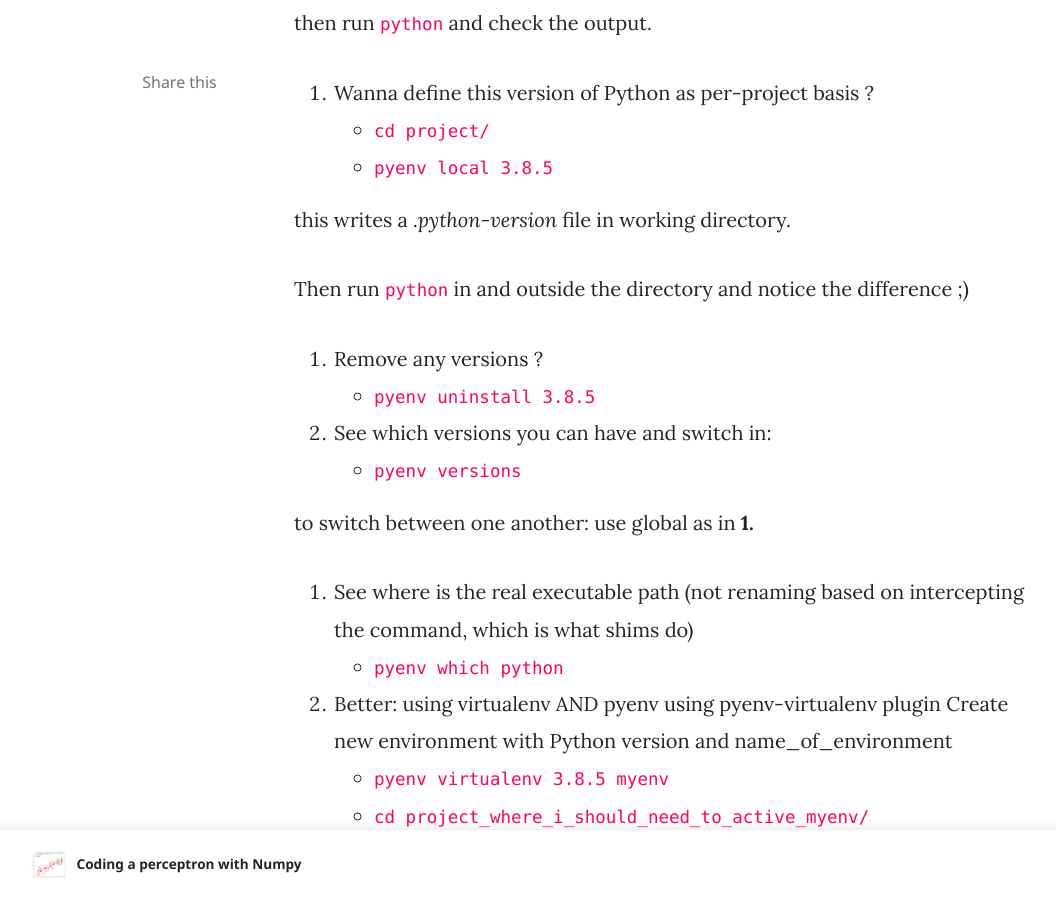
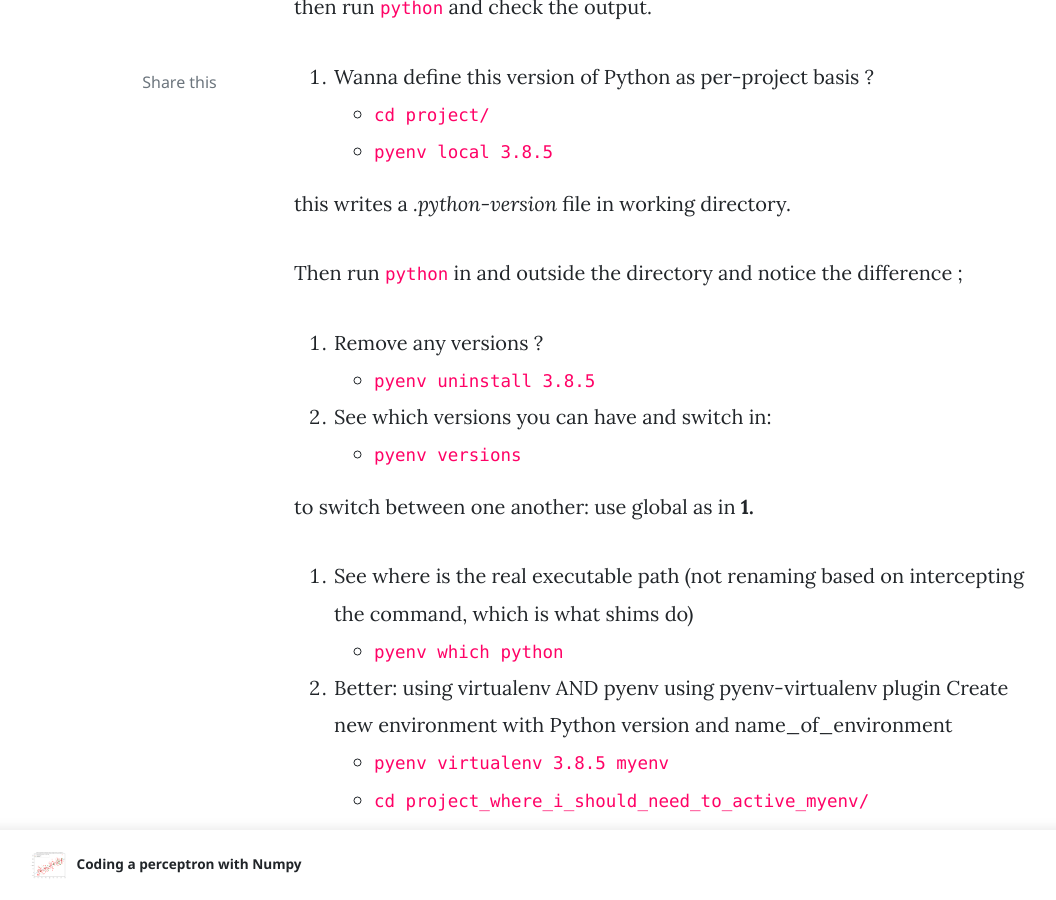
Before and after one commit to Luc-Bertin/PythonBlog, a Jekyll site: the page built from _posts/2020-08-14-Install-Python.md, in a window 1280 px wide and 900 px high, scrolled down 4423 px. Shown: the whole window, without its empty margins (76-1132 px from the left). Built offline with Jekyll 4.4.1, drawn with Linux system fonts in a browser that asks for light colours; nearby versions of some CDN libraries; comment, search, counter and statistics services are not loaded.

Commit message:
typo corrections Install python post

````diff
--- a/_posts/2020-08-14-Install-Python.md
+++ b/_posts/2020-08-14-Install-Python.md
@@ -60,7 +60,7 @@
 
  Install a version of Python using pyenv
 
- ```pyenv install 3.8.5```
+ - ```pyenv install 3.8.5```
 
  To have pyenv effects available at each shell instantiation you need to modify the bashrc or zshrc file:
 
@@ -79,22 +79,22 @@
  - ```pyenv global 3.8.5```
 
  then run ```python``` and check the output.
-2. Wanna define this version of Python as per-project basis ?
+ 2. Wanna define this version of Python as per-project basis ?
  - ```cd project/```
  - ```pyenv local 3.8.5```
 
  this writes a *.python-version* file in working directory.
 
- Then run ```python``` in and outside the directory and notice the difference ;)
-3. Remove any versions ?
+ Then run ```python``` in and outside the directory and notice the difference ;
+ 3. Remove any versions ?
  - ```pyenv uninstall 3.8.5```
-4. See which versions you can have and switch in:
+ 4. See which versions you can have and switch in:
  - ```pyenv versions```
 
  to switch between one another: use global as in **1.**
-5. See where is the real executable path (not renaming based on intercepting the command, which is what shims do)
+ 5. See where is the real executable path (not renaming based on intercepting the command, which is what shims do)
  - ```pyenv which python```
-6. Better: using virtualenv AND pyenv using pyenv-virtualenv plugin
+ 6. Better: using virtualenv AND pyenv using pyenv-virtualenv plugin
  Create new environment with Python version and name_of_environment
  - ```pyenv virtualenv 3.8.5 myenv```
  - ```cd project_where_i_should_need_to_active_myenv/```
````
